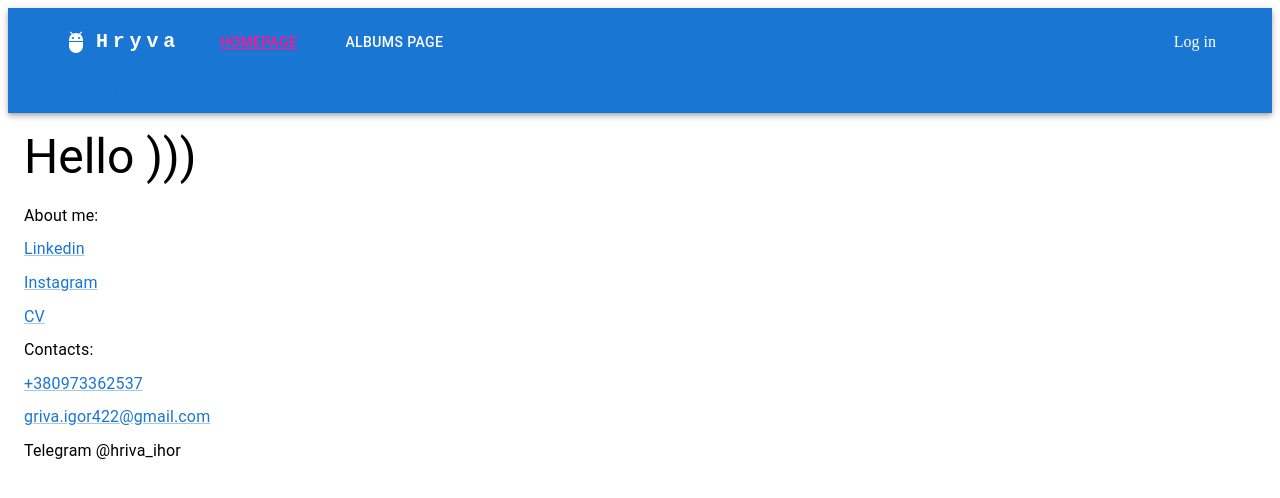
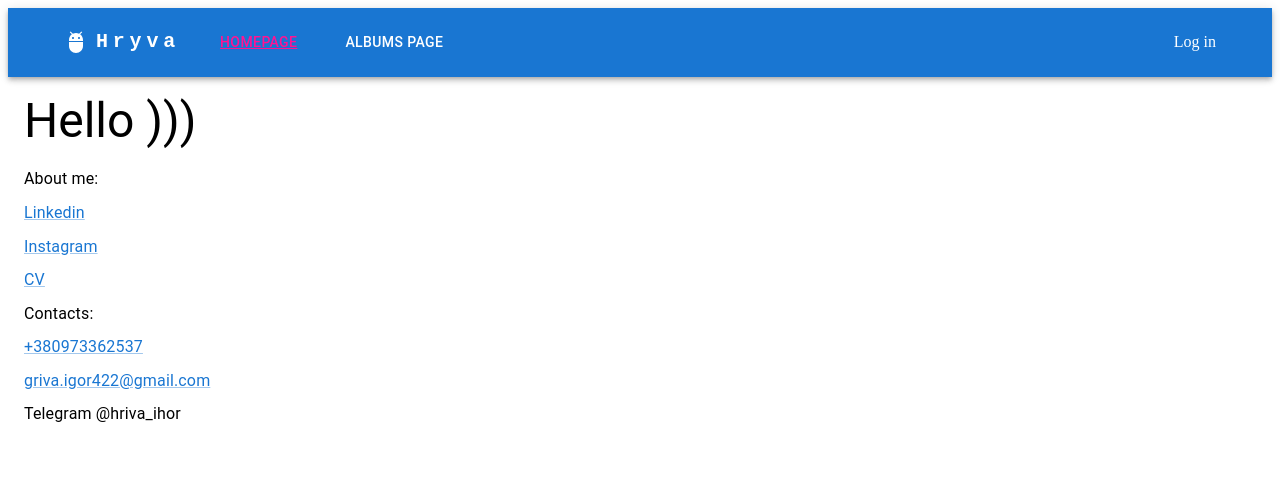
Before and after one commit to hryva-ihor/react_contacts, a React (Create React App) app: page / in a window 1280 px wide. Shown: the top 498 px of the page. Built offline with nearby package versions, Linux system fonts and the light colour scheme.

Commit message:
fix_modal_login_btn

```diff
--- a/src/components/Appbar/Appbar.jsx
+++ b/src/components/Appbar/Appbar.jsx
@@ -153,8 +153,7 @@ const Appbar = () => {
             </Box>
           </Box>
         </Toolbar>
-
-        <ModalLogout />
+        {openModal ? <ModalLogout /> : ``}
       </Container>
     </AppBar>
   );
```
Also changed, not shown: 7 other files (tests, documents, lock files or other folders).
